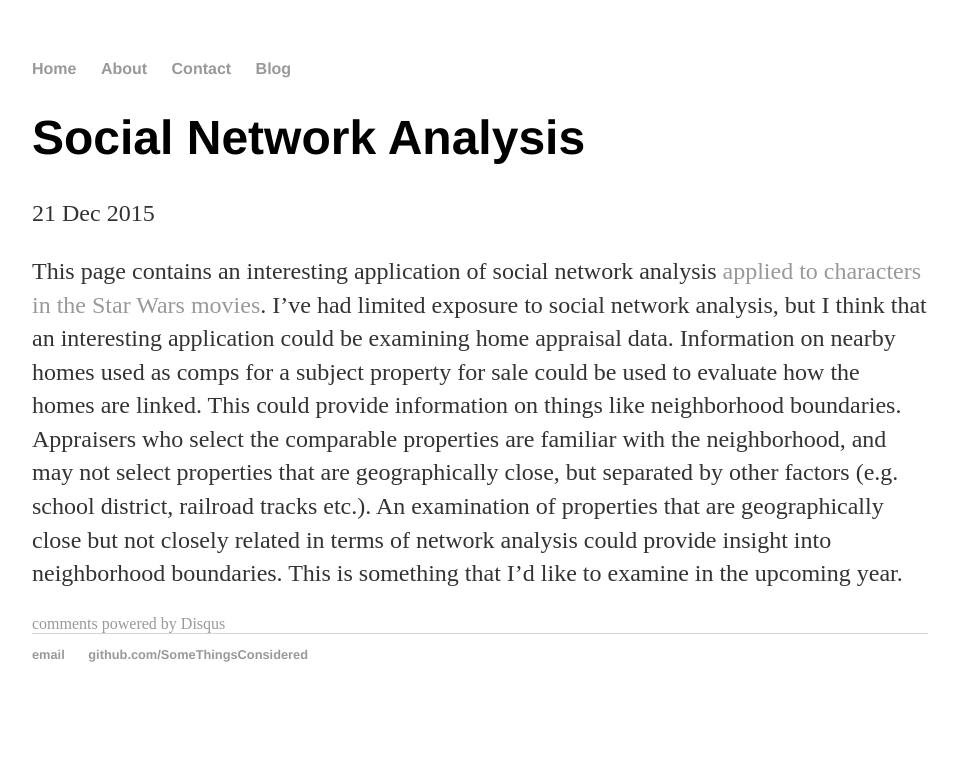
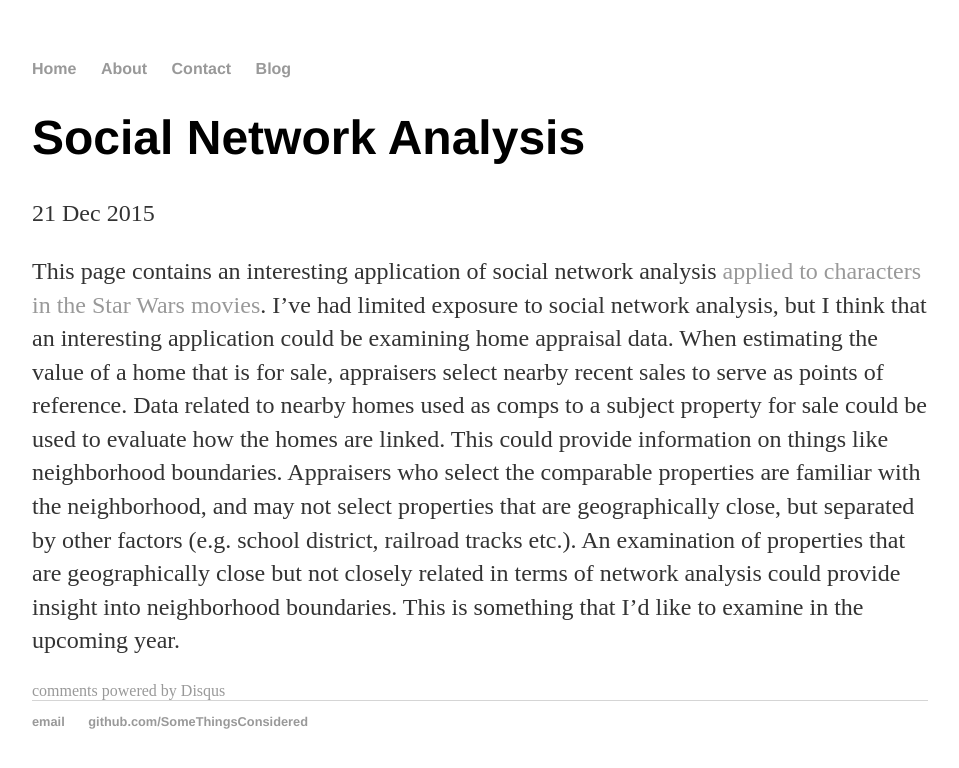
Before and after one commit to SomeThingsConsidered/SomeThingsConsidered.github.io, a Jekyll site: the page built from _posts/2015-12-21-star-wars-social-network.md, in a window 1280 px wide. Shown: the top 768 px of the page, without its empty margins (160-1119 px from the left). Built offline with Jekyll 4.4.1, drawn with Linux system fonts in a browser that asks for light colours; comment, search, counter and statistics services are not loaded.

Commit message:
Update 2015-12-21-star-wars-social-network.md

```diff
--- a/_posts/2015-12-21-star-wars-social-network.md
+++ b/_posts/2015-12-21-star-wars-social-network.md
@@ -4,4 +4,4 @@ title: "Social Network Analysis"
 date: 2015-12-21
 ---
 
-This page contains an interesting application of social network analysis <a href="http://evelinag.com/blog/2015/12-15-star-wars-social-network/#.VnhBkXhcKeA" a>applied to characters in the Star Wars movies</a>.  I've had limited exposure to social network analysis, but I think that an interesting application could be examining home appraisal data.  Information on nearby homes used as comps for a subject property for sale could be used to evaluate how the homes are linked.  This could provide information on things like neighborhood boundaries.  Appraisers who select the comparable properties are familiar with the neighborhood, and may not select properties that are geographically close, but separated by other factors (e.g. school district, railroad tracks etc.).  An examination of properties that are geographically close but not closely related in terms of network analysis could provide insight into neighborhood boundaries.  This is something that I'd like to examine in the upcoming year.
+This page contains an interesting application of social network analysis <a href="http://evelinag.com/blog/2015/12-15-star-wars-social-network/#.VnhBkXhcKeA" a>applied to characters in the Star Wars movies</a>.  I've had limited exposure to social network analysis, but I think that an interesting application could be examining home appraisal data. When estimating the value of a home that is for sale, appraisers select nearby recent sales to serve as points of reference.  Data related to nearby homes used as comps to a subject property for sale could be used to evaluate how the homes are linked.  This could provide information on things like neighborhood boundaries.  Appraisers who select the comparable properties are familiar with the neighborhood, and may not select properties that are geographically close, but separated by other factors (e.g. school district, railroad tracks etc.).  An examination of properties that are geographically close but not closely related in terms of network analysis could provide insight into neighborhood boundaries.  This is something that I'd like to examine in the upcoming year.
```
